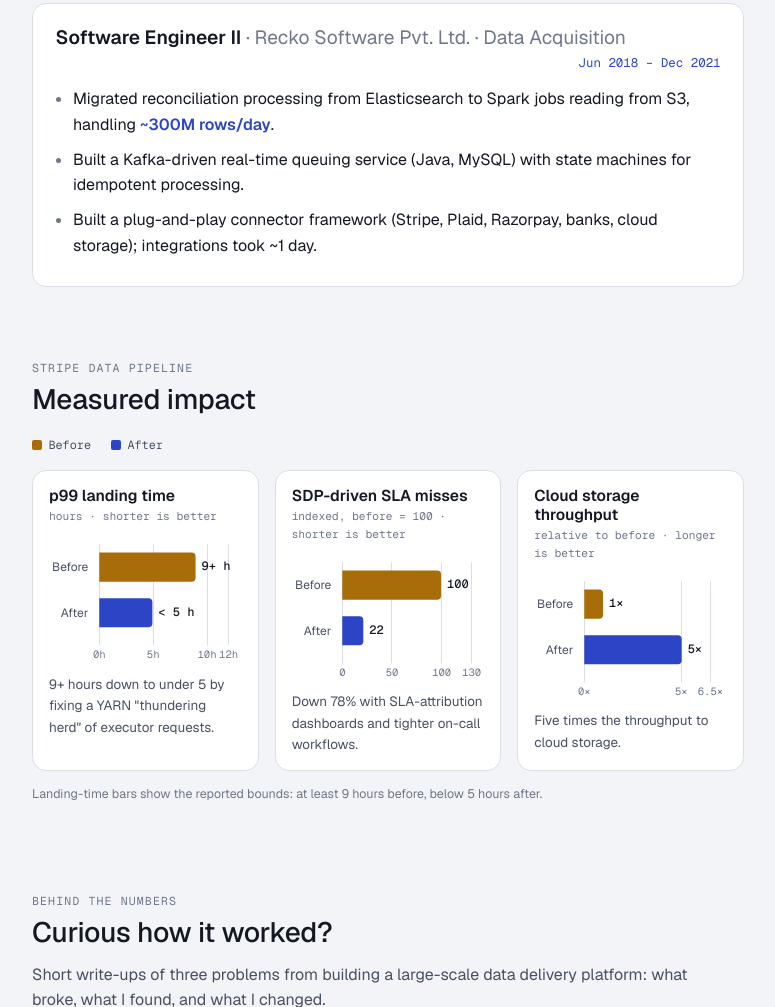
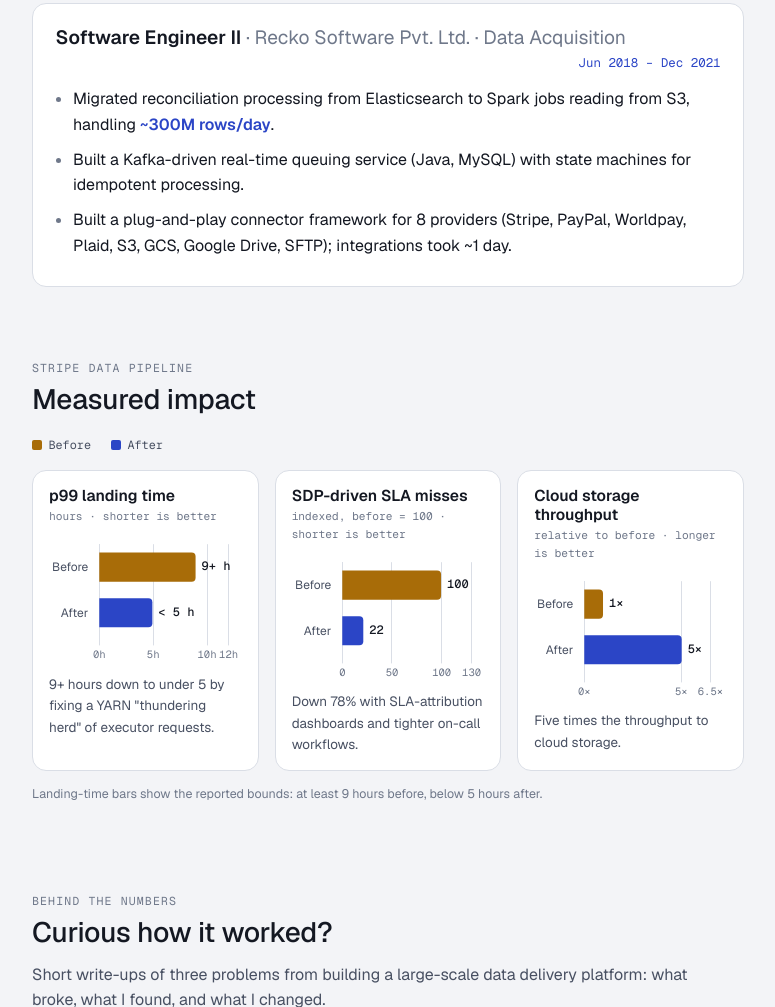
Before and after one commit to magdalenesuo/magdalenesuo.github.io, a plain HTML site: page with-systems/index.html in a window 1280 px wide. Shown: the part 1914-2921 px from the top of the page, without its empty margins (442-1217 px from the left). Drawn offline with nearby package versions, Linux system fonts and the light colour scheme; animation ran at ten frames a second.

Commit message:
List connector framework providers
Co-Authored-By: Claude Opus 5.5 <noreply@anthropic.com>

```diff
--- a/with-systems/index.html
+++ b/with-systems/index.html
@@ -260,7 +260,7 @@ section.part { padding-top: clamp(3rem, 7vw, 4.5rem); scroll-margin-top: 1rem; }
             <ul>
               <li>Migrated reconciliation processing from Elasticsearch to Spark jobs reading from S3, handling <b>~300M rows/day</b>.</li>
               <li>Built a Kafka-driven real-time queuing service (Java, MySQL) with state machines for idempotent processing.</li>
-              <li>Built a plug-and-play connector framework (Stripe, Plaid, Razorpay, banks, cloud storage); integrations took ~1 day.</li>
+              <li>Built a plug-and-play connector framework for 8 providers (Stripe, PayPal, Worldpay, Plaid, S3, GCS, Google Drive, SFTP); integrations took ~1 day.</li>
             </ul>
           </article>
         </div>
```
